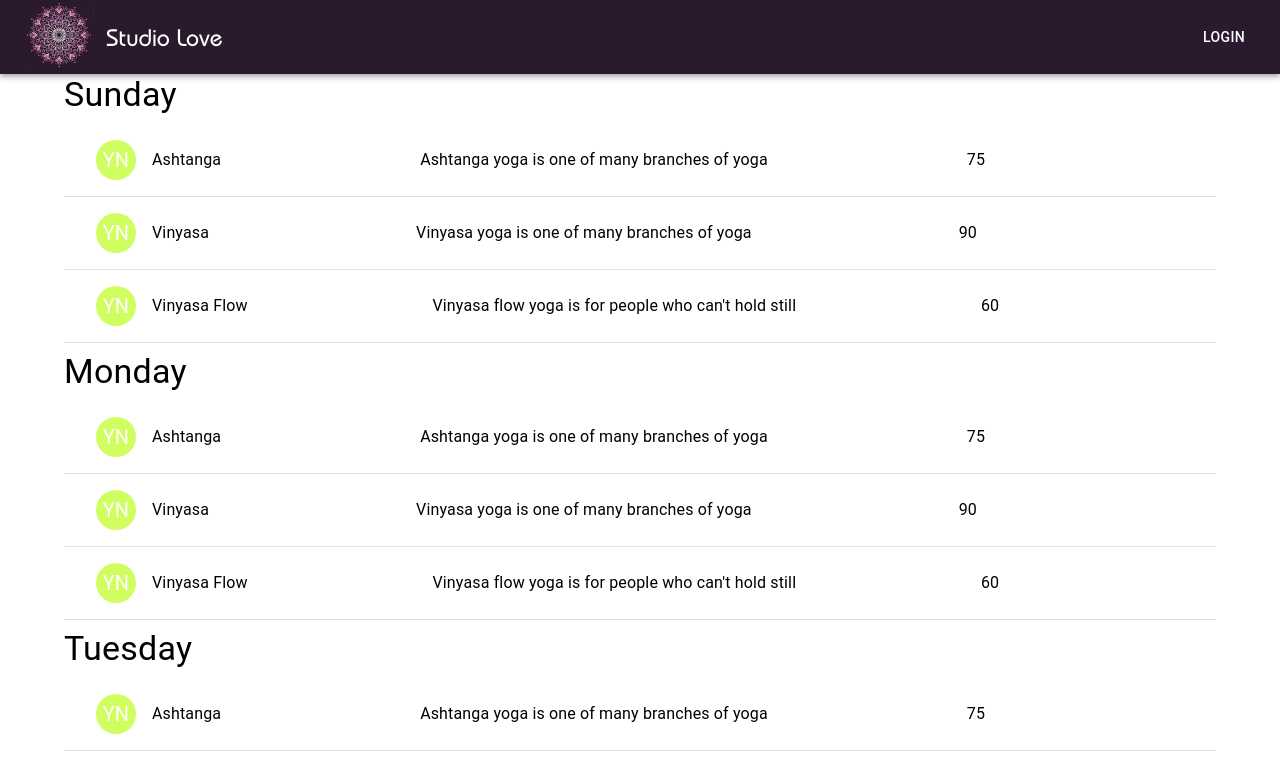
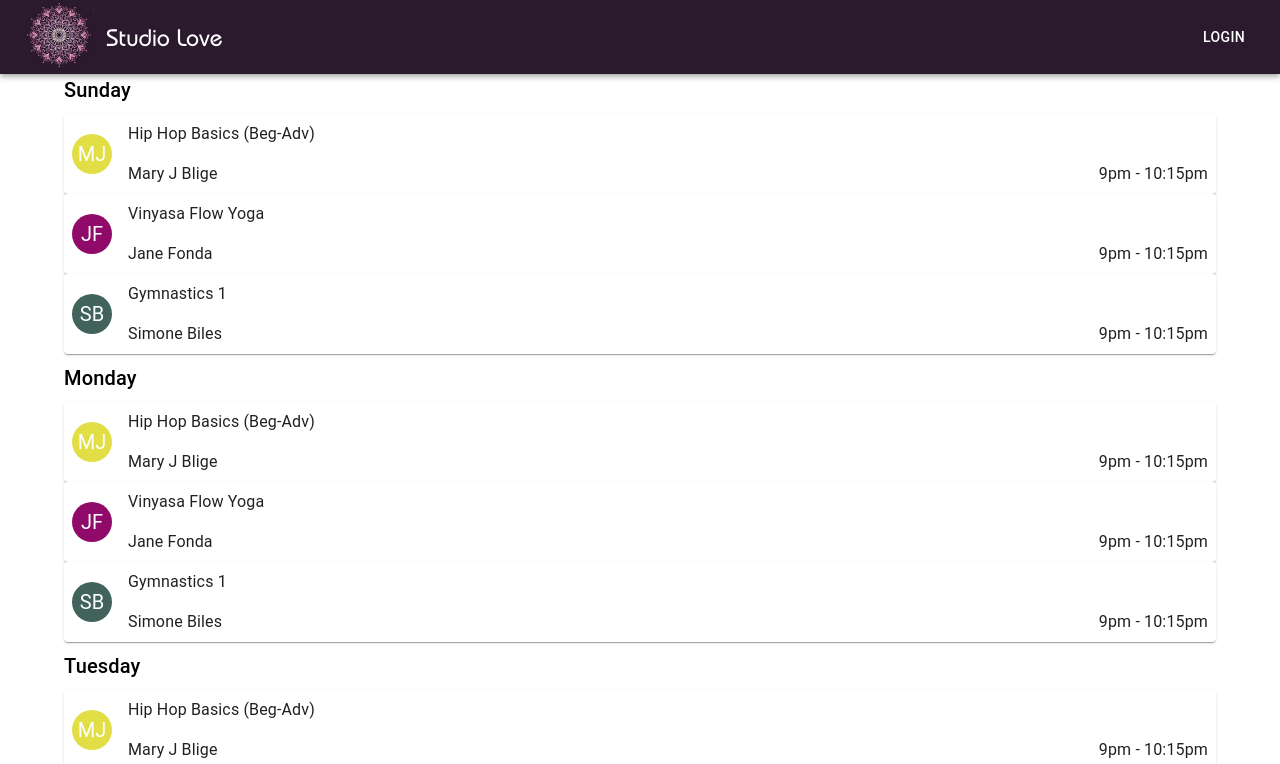
Before and after one commit to ck4adventure/studio_love_fe, a React (Vite) app: page / in a window 1280 px wide. Shown: the top 764 px of the page. Built offline with nearby package versions, Linux system fonts and the light colour scheme.

Commit message:
Continue working on basic styling

```diff
--- a/src/components/AppFooterBar/AppFooterBar.css
+++ b/src/components/AppFooterBar/AppFooterBar.css
@@ -3,4 +3,5 @@
    bottom: 0;
    width: 100%;
    height: 35px;   /* Height of the footer */
+   background-color: thistle;
 }
--- a/src/components/Section.tsx
+++ b/src/components/Section.tsx
@@ -1,4 +1,4 @@
-import { Avatar, Typography, Divider, List, ListItem, ListItemAvatar, ListItemButton, ListItemText } from '@mui/material'
+import { Avatar, Box, Typography, Divider, List, ListItem, ListItemAvatar, ListItemButton, ListItemText, Card, CardMedia } from '@mui/material'
 import { ClassesList } from '../data/classeslist.js'
 
 
@@ -36,22 +36,39 @@ interface ClassListingItemProps {
   description: string,
   instructor: string,
 }
-
+// TODO add flex rules to listItems
 function ClassListingItem(props: ClassListingItemProps) {
   return (
     <>
-      <ListItem>
-        <ListItemButton>
+      <ListItem sx={{ p: 0 }}>
+        <ListItemButton disableGutters>
           <ListItemAvatar>
             <Avatar {...stringAvatar(props.instructor)} />
           </ListItemAvatar>
           <ListItemText>{props.name}</ListItemText>
-          <ListItemText>{props.description}</ListItemText>
-          <ListItemText>{props.duration}</ListItemText>
+          <ListItemText>{props.instructor}</ListItemText>
+          <ListItemText sx={{ textAlign: 'right' }}>7pm   {props.duration}min</ListItemText>
         </ListItemButton>
       </ListItem>
       <Divider />
     </>
+  )
+}
+
+function ClassCard(props: ClassListingItemProps) {
+  return (
+    <Card sx={{ display: 'flex' }}>
+      <Box sx={{ display: 'flex', alignItems: 'center', p: 1}}>
+        <Avatar {...stringAvatar(props.instructor)} />
+      </Box>
+      <Box sx={{ display: 'flex', flexDirection: 'column', width: '100%' }}>
+        <Typography sx={{p: 1}}>{props.name}</Typography>
+        <Box sx={{ display: 'flex', flexDirection: 'row', justifyContent:'space-between' }}>
+          <Typography sx={{p: 1}}>{props.instructor}</Typography>
+          <Typography sx={{p: 1}}>9pm - 10:15pm</Typography>
+        </Box>
+      </Box>
+    </Card>
   )
 }
 
@@ -61,9 +78,9 @@ interface SectionProps {
 export default function Section(props: SectionProps) {
   return (
     <div>
-      <Typography variant='h4'>{props.name}</Typography>
+      <Typography variant='h6'>{props.name}</Typography>
       <List>
-        {ClassesList.map(item => <ClassListingItem name={item.name} duration={item.duration} description={item.description} instructor={item.instructor}/>)}
+        {ClassesList.map(item => <ClassCard name={item.name} duration={item.duration} description={item.description} instructor={item.instructor} />)}
       </List>
     </div>
   )
--- a/src/data/classeslist.ts
+++ b/src/data/classeslist.ts
@@ -1,20 +1,20 @@
 export const ClassesList = [
   {
-    name: "Ashtanga",
-    description: "Ashtanga yoga is one of many branches of yoga",
+    name: "Hip Hop Basics (Beg-Adv)",
+    description: "Learn the basics of hip hop with popular dance hits",
     duration: 75,
-    instructor: "Yogis Name"
+    instructor: "Mary J Blige"
   },
   {
-    name: "Vinyasa",
+    name: "Vinyasa Flow Yoga",
     description: "Vinyasa yoga is one of many branches of yoga",
     duration: 90,
-    instructor: "Yogis Name"
+    instructor: "Jane Fonda"
   },
   {
-    name: "Vinyasa Flow",
-    description: "Vinyasa flow yoga is for people who can't hold still",
+    name: "Gymnastics 1",
+    description: "Beginner tumbling with cartwheels, handstands and tucks",
     duration: 60,
-    instructor: "Yogis Name"
+    instructor: "Simone Biles"
   },
 ]
--- a/src/pages/CalendarPage.tsx
+++ b/src/pages/CalendarPage.tsx
@@ -18,7 +18,7 @@ const weekdays = [
 export default function CalendarPage() {
   const formattedWeekdays = weekdays.map(day => day[0].toUpperCase() + day.slice(1).toLowerCase())
   return (
-    <Container maxWidth="lg" sx={{ textAlign: "left" }}>
+    <Container maxWidth="lg" sx={{ textAlign: "left", marginBottom: 4 }}>
       {formattedWeekdays.map(day => <Section name={day}></Section>)}
     </Container>
   )
```
